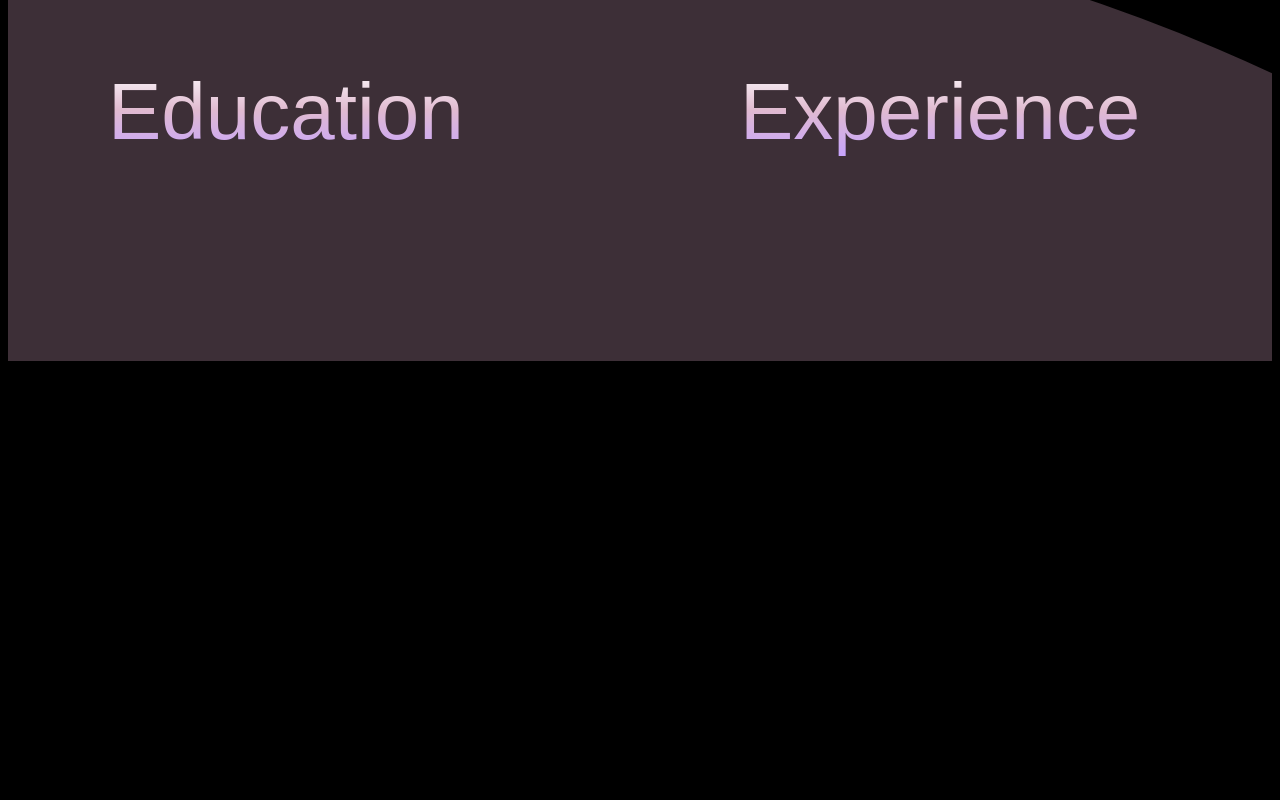
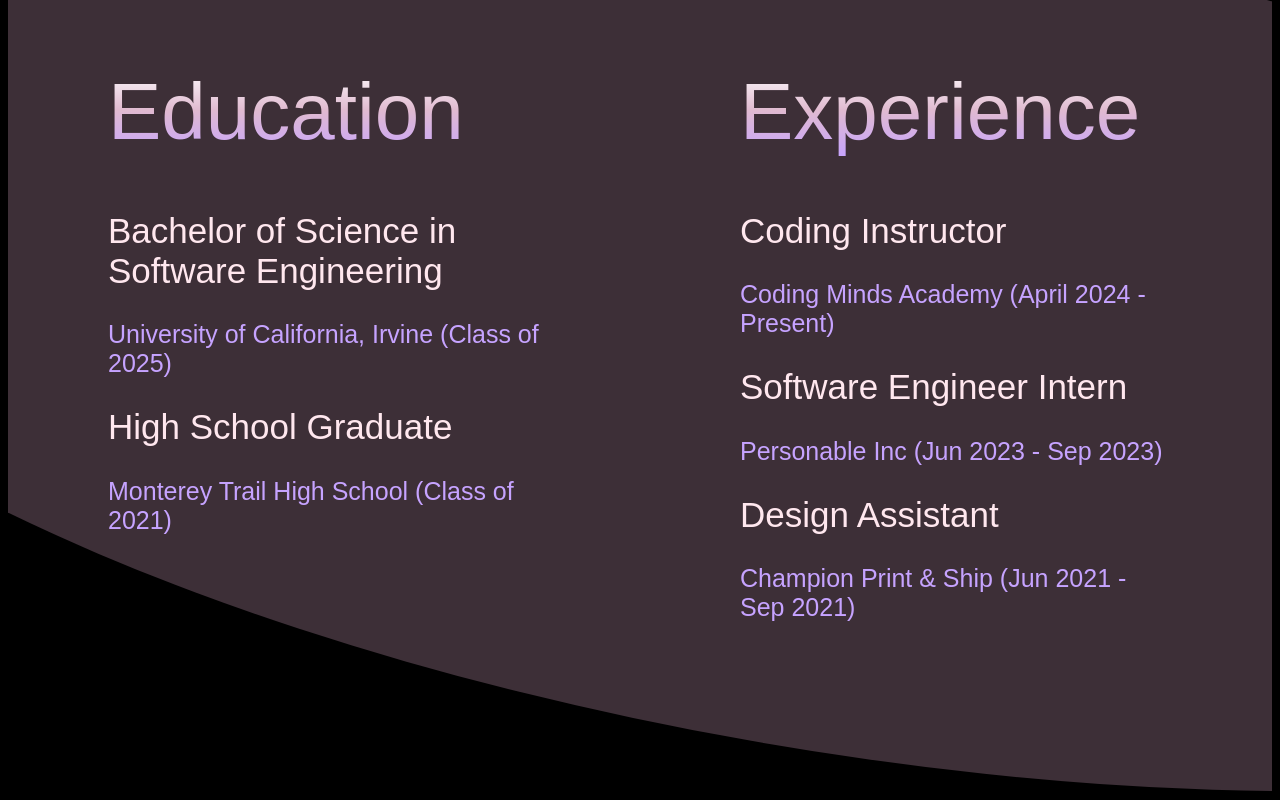
Before and after one commit to cduong1012/christine-duong-portfolio-website, a React (Vite) app in the folder portfolio/: page / in a window 1280 px wide. Shown: the part 941-1741 px from the top of the page. Before the commit the page ends 1310 px from the top, so only its background shows below. Built offline with nearby package versions, Linux system fonts and the light colour scheme; a web font is replaced by a local one.

Commit message:
Completed education/experience

```diff
--- a/portfolio/src/index.css
+++ b/portfolio/src/index.css
@@ -91,3 +91,15 @@ button {
   font-weight: bold;
   cursor: pointer;
 }
+
+.subtitle {
+  color: #FFE7EE;
+  font-weight: 400;
+  font-size: 35px;
+}
+
+.subtitle2 {
+  color: #C6A3FF;
+  font-weight: 400;
+  font-size: 25px;
+}
--- a/portfolio/src/pages/Home/Home.css
+++ b/portfolio/src/pages/Home/Home.css
@@ -79,7 +79,7 @@
 
 .inner-background-section {
     display: flex;
-    align-items: center;
+    align-items: flex-start;
     justify-content: space-between;
 
 }
--- a/portfolio/src/pages/Home/Home.tsx
+++ b/portfolio/src/pages/Home/Home.tsx
@@ -32,10 +32,20 @@ export default function Home() {
 
           <div className="education">
             <h1 className="title">Education</h1>
+            <h2 className="subtitle">Bachelor of Science in Software Engineering</h2>
+            <h2 className="subtitle2">University of California, Irvine (Class of 2025)</h2>
+            <h2 className="subtitle">High School Graduate</h2>
+            <h2 className="subtitle2">Monterey Trail High School (Class of 2021)</h2>
           </div>
 
           <div className="experience">
             <h1 className="title">Experience</h1>
+            <h2 className="subtitle">Coding Instructor</h2>
+            <h2 className="subtitle2">Coding Minds Academy (April 2024 - Present)</h2>
+            <h2 className="subtitle">Software Engineer Intern</h2>
+            <h2 className="subtitle2">Personable Inc (Jun 2023 - Sep 2023)</h2>
+            <h2 className="subtitle">Design Assistant</h2>
+            <h2 className="subtitle2">Champion Print & Ship (Jun 2021 - Sep 2021)</h2>
           </div>
 
         </div>
```
